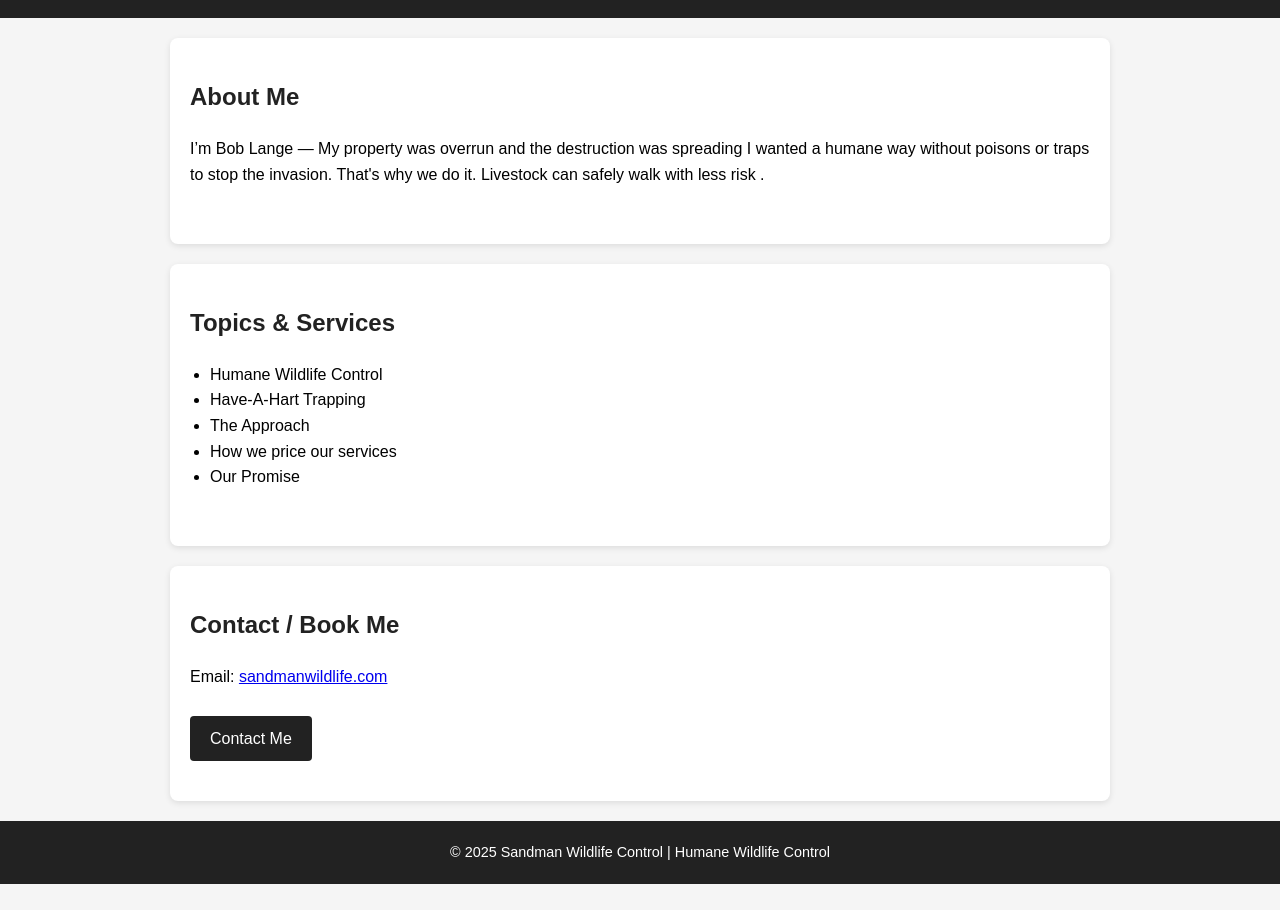
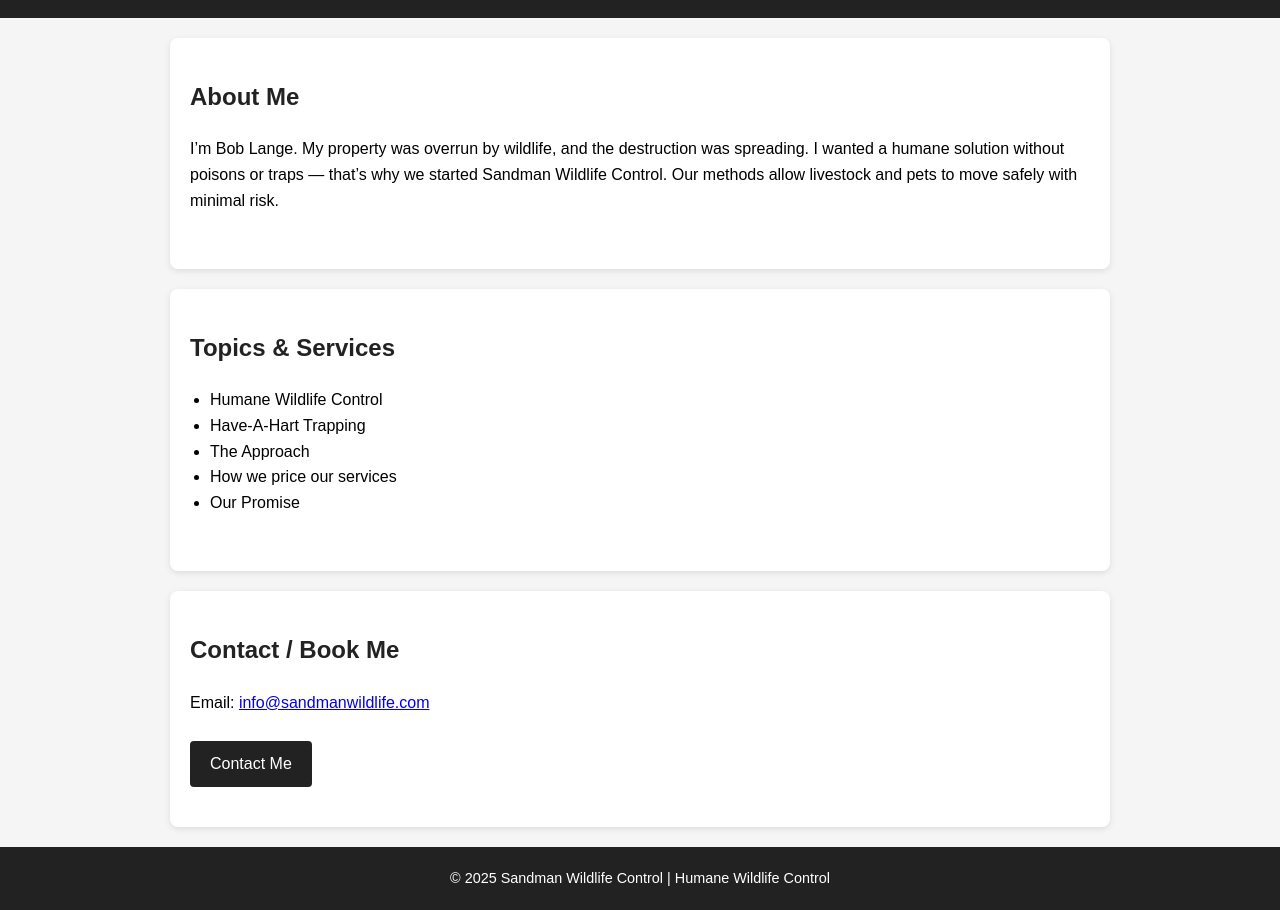
Before and after one commit to SandmanWild/SandmanWild.github.io, a plain HTML site: page index.html in a window 1280 px wide. Shown: the part 340-1250 px from the top of the page. Before the commit the page ends 1224 px from the top, so only its background shows below. Drawn offline with Linux system fonts and the light colour scheme.

Commit message:
Update index.html

```diff
--- a/index.html
+++ b/index.html
@@ -93,7 +93,7 @@ index.html
 
 <section id="about">
   <h2>About Me</h2>
-  <p>I’m Bob Lange — My property was overrun and the destruction was spreading I wanted a humane way without poisons or traps to stop the invasion. That's why we do it. Livestock can safely walk with less risk .</p>
+  <p>I’m Bob Lange. My property was overrun by wildlife, and the destruction was spreading. I wanted a humane solution without poisons or traps — that’s why we started Sandman Wildlife Control. Our methods allow livestock and pets to move safely with minimal risk.</p>
 </section>
 
 <section id="services">
@@ -109,7 +109,7 @@ index.html
 
 <section id="contact">
   <h2>Contact / Book Me</h2>
-  <p>Email: <a href="mailto:Info@sandmanwildlife.com">sandmanwildlife.com</a></p>
+  <p>Email: <a href="mailto:info@sandmanwildlife.com">info@sandmanwildlife.com</a></p>
   <a href="mailto:info@sandmanwildlife.com" class="button">Contact Me</a>
 </section>
 
```
